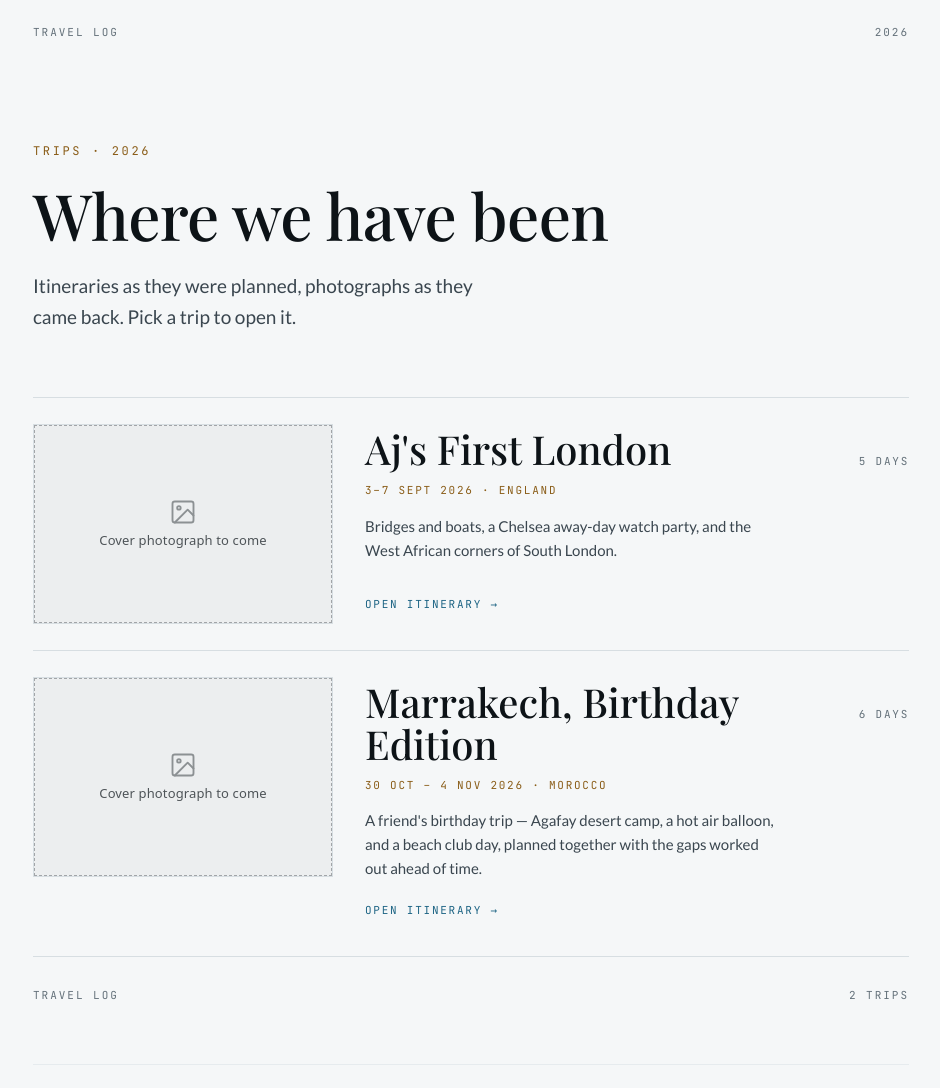
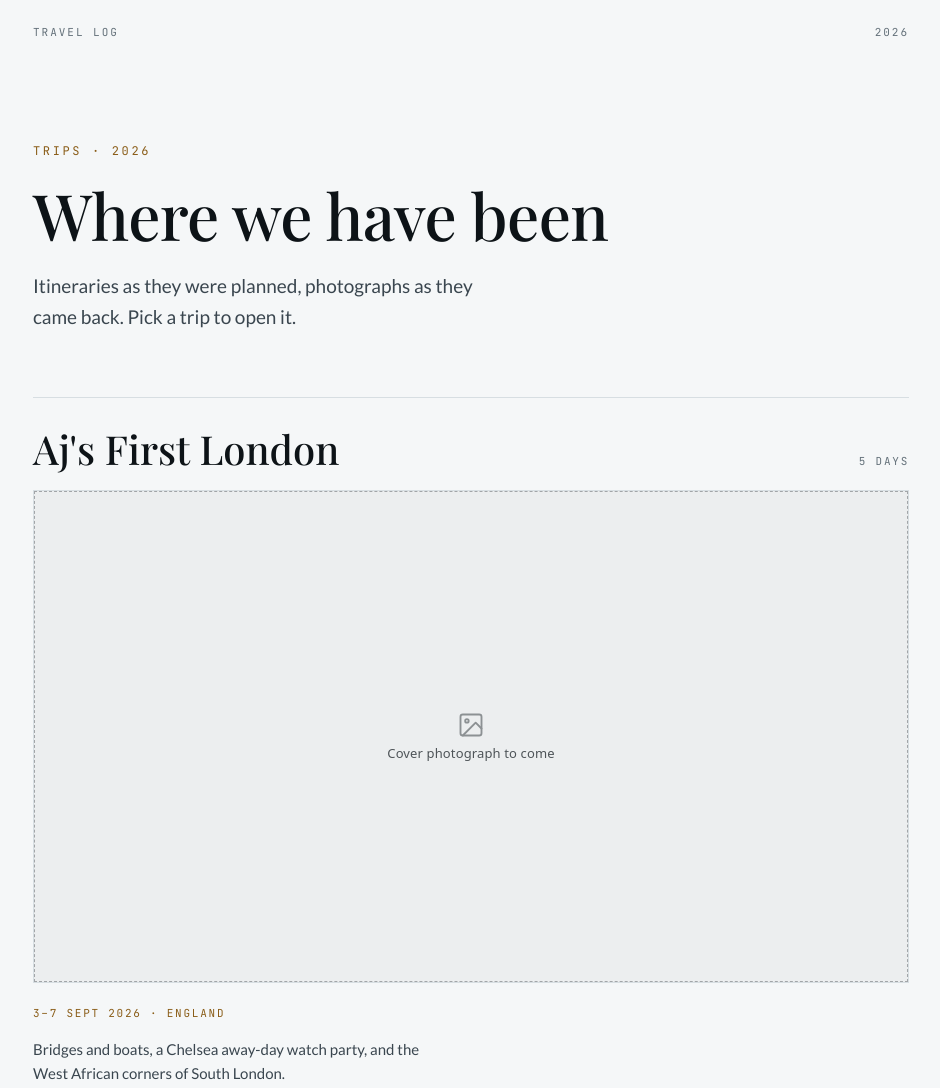
Before and after one commit to asareware/aj-travel, a plain HTML site: page index.html in a window 1280 px wide. Shown: the top 1088 px of the page, without its empty margins (169-1109 px from the left). Drawn offline with nearby package versions, Linux system fonts and the light colour scheme.

Commit message:
Travel Log: lead the index cards with the title, then the photograph
The card put a small cover on the left and everything else beside it, so
the photograph competed with the title for the entry point and neither won.
Reading order now matches the order you actually want it in: title first,
then the photograph full width, then dates, blurb and the link.

The cover moves to 16:9 rather than 3:2 — at full width a 3:2 frame is tall
enough to push the details off screen on a laptop.

Co-Authored-By: Claude Opus 5 (1M context) <noreply@anthropic.com>

```diff
--- a/assets/app.js
+++ b/assets/app.js
@@ -76,16 +76,14 @@
       var cover = t.card.cover || {};
       return '' +
         '<a class="trip-card" href="#/' + attr(t.id) + '">' +
+          '<div class="trip-card-head">' +
+            '<h2 class="display">' + t.card.title + '</h2>' +
+            '<div class="trip-card-length">' + t.card.length + '</div>' +
+          '</div>' +
           '<div class="trip-card-cover">' + frame(cover, cover.placeholder) + '</div>' +
           '<div class="trip-card-body">' +
-            '<div>' +
-              '<div class="trip-card-head">' +
-                '<h2 class="display">' + t.card.title + '</h2>' +
-                '<div class="trip-card-length">' + t.card.length + '</div>' +
-              '</div>' +
-              '<div class="trip-card-dates">' + t.card.dates + '</div>' +
-              '<p class="trip-card-blurb">' + t.card.blurb + '</p>' +
-            '</div>' +
+            '<div class="trip-card-dates">' + t.card.dates + '</div>' +
+            '<p class="trip-card-blurb">' + t.card.blurb + '</p>' +
             '<div class="trip-card-open">Open itinerary →</div>' +
           '</div>' +
         '</a>';
--- a/assets/styles.css
+++ b/assets/styles.css
@@ -249,10 +249,8 @@ a:hover { color: var(--link-hover); }
 }
 
 .trip-card {
-  display: grid;
-  grid-template-columns: 300px 1fr;
-  gap: 32px;
-  padding: 26px 0;
+  display: block;
+  padding: 30px 0 36px;
   border-top: 1px solid var(--rule);
   cursor: pointer;
   color: inherit;
@@ -261,19 +259,14 @@ a:hover { color: var(--link-hover); }
 
 .trip-card-cover {
   position: relative;
-  aspect-ratio: 3 / 2;
+  aspect-ratio: 16 / 9;
+  margin-top: 20px;
   min-width: 0;
   overflow: hidden;
   border: 1px solid var(--rule);
 }
 
-.trip-card-body {
-  display: flex;
-  flex-direction: column;
-  justify-content: space-between;
-  gap: 22px;
-  padding: 4px 0 10px;
-}
+.trip-card-body { padding: 0 0 2px; }
 
 .trip-card-head {
   display: flex;
@@ -293,7 +286,7 @@ a:hover { color: var(--link-hover); }
 }
 
 .trip-card-dates {
-  margin-top: 12px;
+  margin-top: 22px;
   font-family: var(--mono);
   font-size: 11px;
   letter-spacing: 0.16em;
@@ -310,6 +303,7 @@ a:hover { color: var(--link-hover); }
 }
 
 .trip-card-open {
+  margin-top: 20px;
   font-family: var(--mono);
   font-size: 11px;
   letter-spacing: 0.16em;
@@ -674,7 +668,6 @@ body.lb-open { overflow: hidden; }
   .index-hero h1,
   .trip-hero h1 { font-size: 48px; }
 
-  .trip-card { grid-template-columns: 260px 1fr; gap: 24px; }
   .trip-card-head h2 { font-size: 32px; }
 
   .day h2, .photos-intro h2 { font-size: 34px; }
@@ -690,7 +683,6 @@ body.lb-open { overflow: hidden; }
   .index-hero p,
   .trip-hero p { font-size: 17px; }
 
-  .trip-card { grid-template-columns: 1fr; gap: 18px; }
   .trip-card-head { flex-direction: column; align-items: flex-start; gap: 8px; }
   .trip-card-head h2 { font-size: 30px; }
 
```
